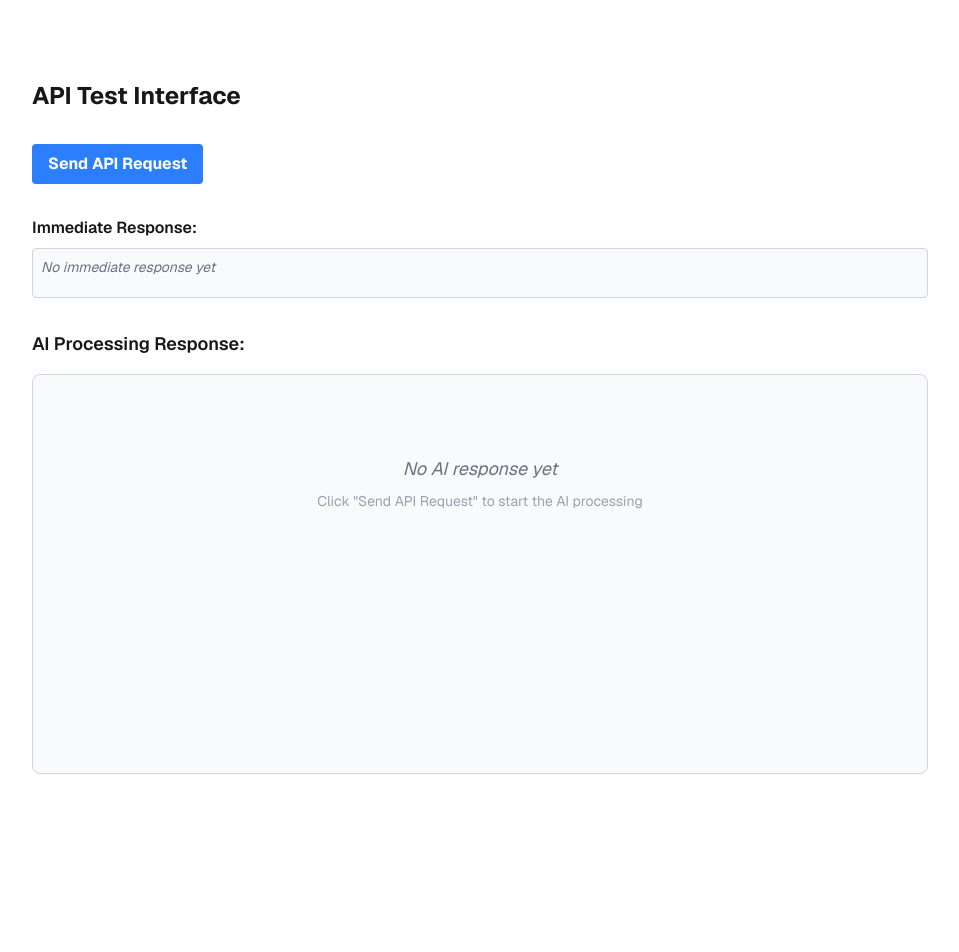
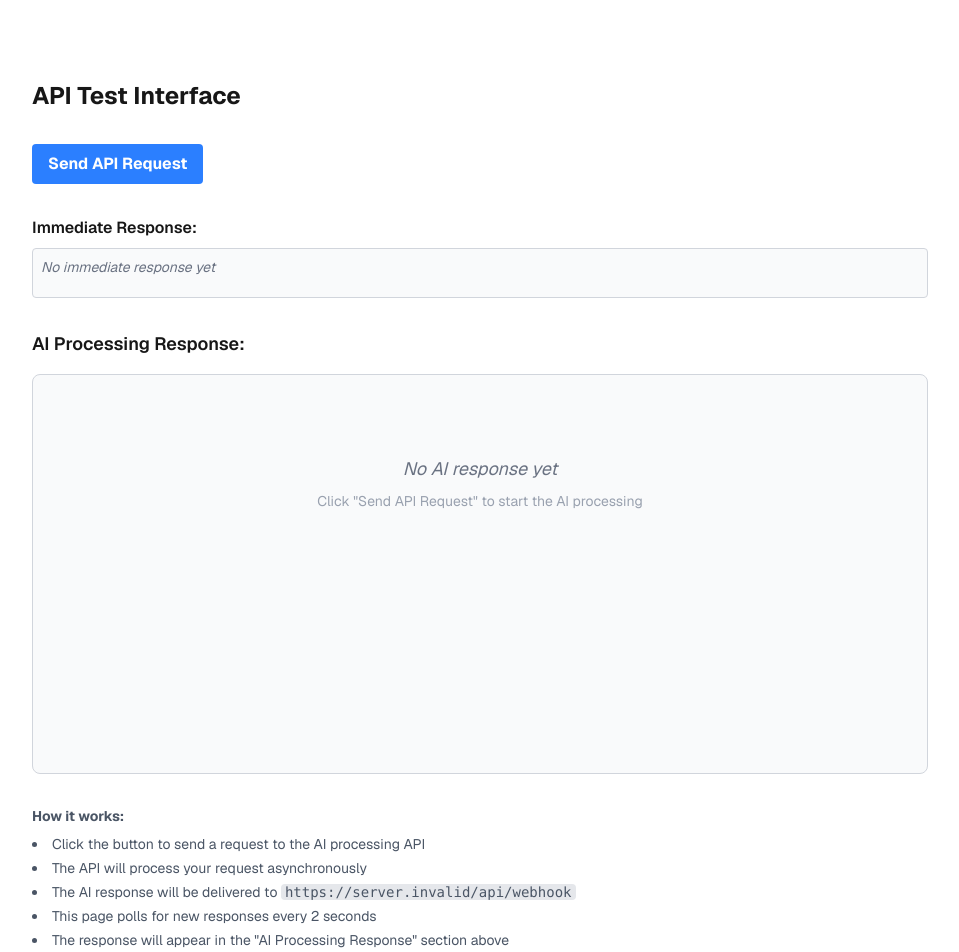
Before and after one commit to FrancisBernard34/teste-api-operacao, a Next.js app: page / in a window 1280 px wide. Shown: the top 952 px of the page, without its empty margins (48-1007 px from the left). Before the commit the page ends 854 px from the top, so only its background shows below. Built offline with nearby package versions, Linux system fonts and the light colour scheme; no server answers.

Commit message:
add environment variable for targetHost

```diff
--- a/app/page.tsx
+++ b/app/page.tsx
@@ -68,13 +68,15 @@ export default function Home() {
     setResponse('');
 
     try {
+      const targetHost = process.env.NEXT_PUBLIC_TARGET_HOST || 'localhost:3000';
+
       const apiResponse = await fetch(
         'https://webhook.operacaocodigodeouro.com.br/webhook/interview_expert?email=francisbernardcontato@gmail.com',
         {
           method: 'POST',
           headers: {
             'Authorization': 'Bearer OP_HACKATHON_2025',
-            'targetHost': 'localhost:3000/api/webhook'
+            'targetHost': `${targetHost}/api/webhook`
           }
         }
       );
@@ -160,6 +162,18 @@ export default function Home() {
             )}
           </div>
         </div>
+
+        {/* Status Information */}
+        <div className="w-full max-w-4xl text-sm text-gray-600">
+          <p><strong>How it works:</strong></p>
+          <ul className="list-disc list-inside mt-2 space-y-1">
+            <li>Click the button to send a request to the AI processing API</li>
+            <li>The API will process your request asynchronously</li>
+            <li>The AI response will be delivered to <code className="bg-gray-200 px-1 rounded">{process.env.NEXT_PUBLIC_TARGET_HOST || 'localhost:3000'}/api/webhook</code></li>
+            <li>This page polls for new responses every 2 seconds</li>
+            <li>The response will appear in the "AI Processing Response" section above</li>
+          </ul>
+        </div>
       </main>
     </div>
   );
```
Also changed, not shown: 1 other file (tests, documents, lock files or other folders).
